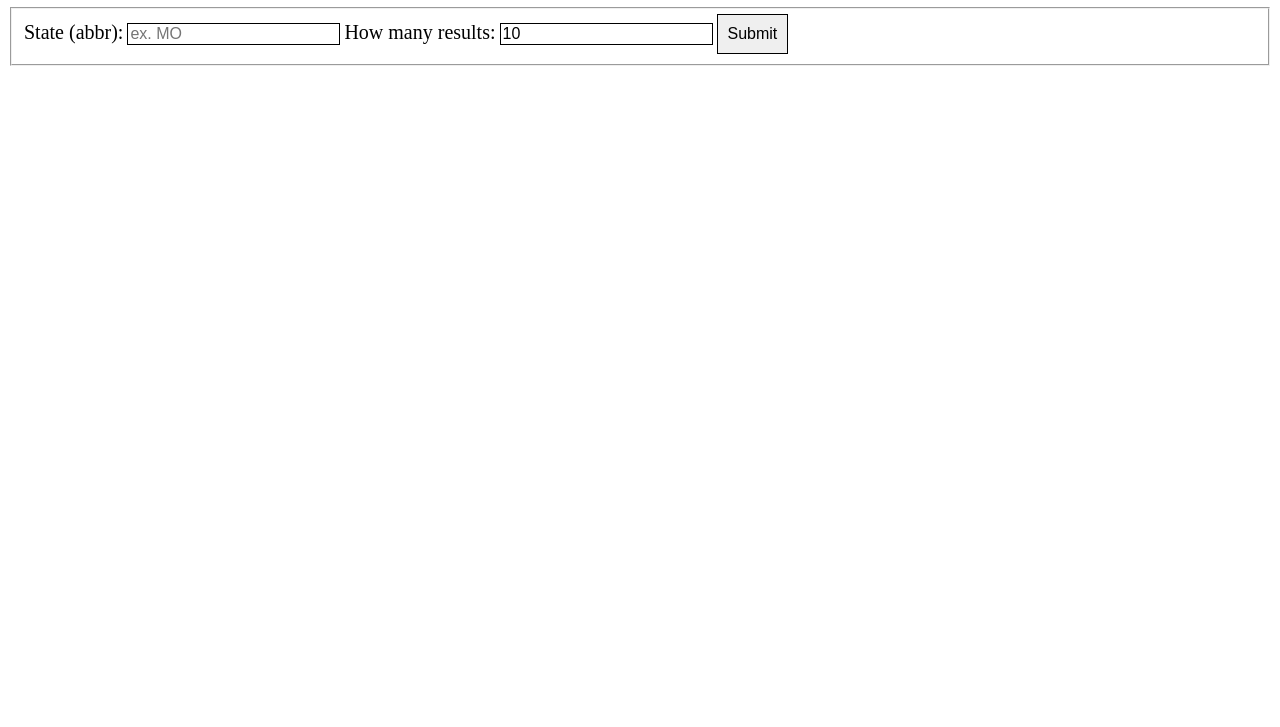
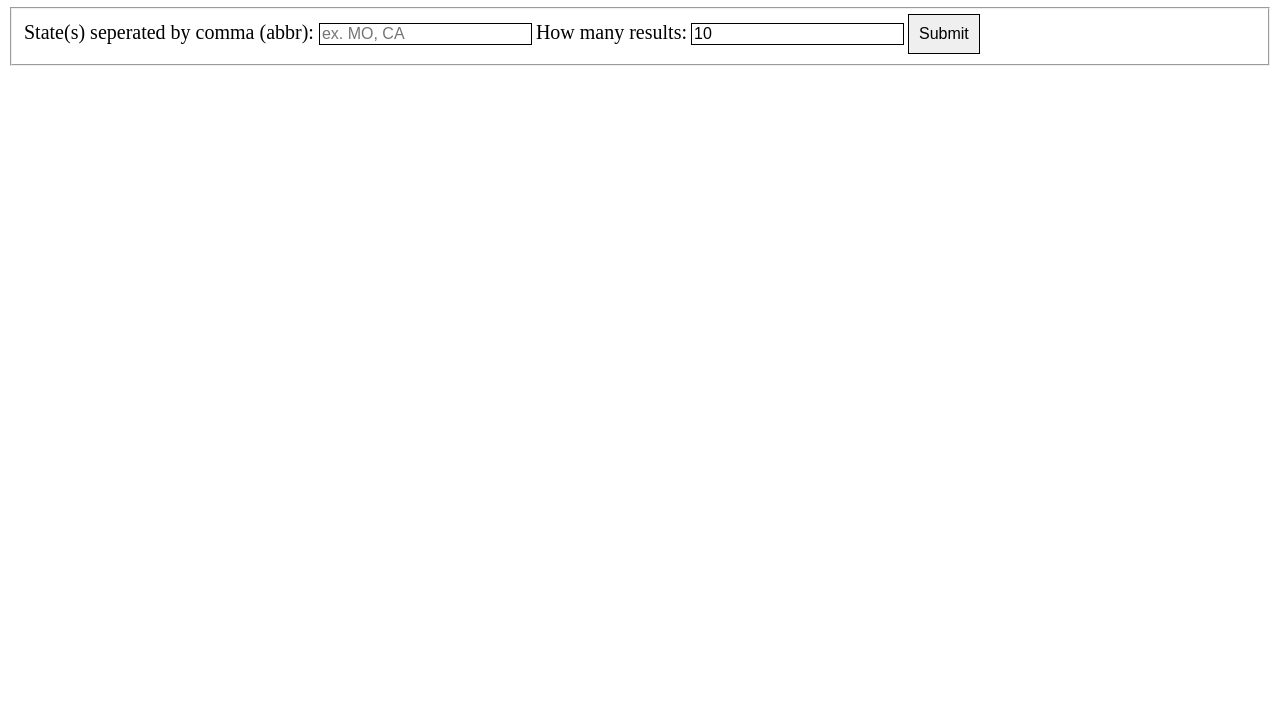
Before and after one commit to edelay12/National-Parks, a plain HTML site: page index.html in a window 1280 px wide. Shown: the part 73-800 px from the top of the page. Drawn offline with nearby package versions, Linux system fonts and the light colour scheme; some packages are replaced by stand-ins of ours.

Commit message:
fixed multipoe state search

```diff
--- a/index.html
+++ b/index.html
@@ -12,8 +12,8 @@
     <h1>Enter a state for a list of National Parks</h1>
     <form class="form">
         <fieldset>
-            <label for="user Input">State (abbr):</label>
-            <input placeholder="ex. MO" id='userInput' type="text" minlength="2" maxlength="2" required/>
+            <label for="user Input">State(s) seperated by comma (abbr): </label>
+            <input placeholder="ex. MO, CA" id='userInput' type="text" minlength="2" required/>
             <label for="number of results">How many results:</label>
             <input  id='resultsNumber' type="number" value="10" />
             <button type="submit">Submit</button>
--- a/main.js
+++ b/main.js
@@ -31,7 +31,6 @@ fetch(url)
     $('.list').empty();
     $('#js-error').text(err);
 });
-
 }
 })
 
@@ -39,7 +38,6 @@ function renderDOM(ResponseJson){
     $('.list').empty();
     console.log(ResponseJson)
     for(let i=0; i<ResponseJson.data.length; i++){
-        console.log(i)
         const name = ResponseJson.data[i].fullName;
         const description1 = ResponseJson.data[i].description;
         const siteUrl = ResponseJson.data[i].url;
```
